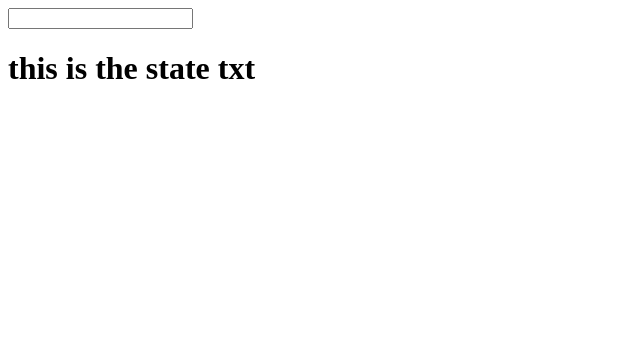
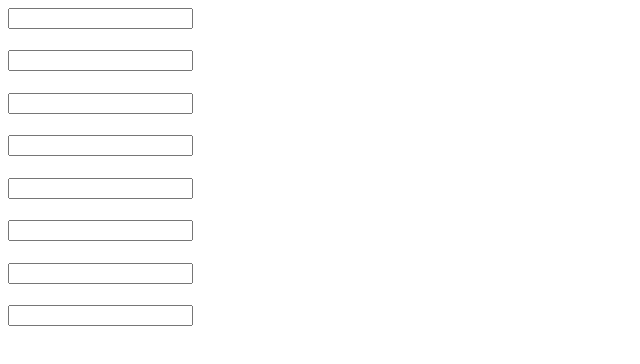
Before and after one commit to jfatta/react-fundamentals, a React app: page / in a window 1280 px wide. Shown: the top 364 px of the page, without its empty margins (0-640 px from the left). Built offline with nearby package versions, Linux system fonts and the light colour scheme.

Commit message:
lesson 6 done.

```diff
--- a/App.js
+++ b/App.js
@@ -3,10 +3,8 @@
 
     constructor() {
         super();
-        this.state = {
-            txt: 'this is the state txt',
-            cat: 0
-        }
+        this.state = {txt: ''}
+        this.update = this.update.bind(this)
     }
 
     update(e) {
@@ -17,12 +15,26 @@
     render() {
         return (
             <div>
-                <input type="text"
-                    onChange={this.update.bind(this) } />
-
-                <h1>{this.state.txt}</h1>
+                <Widget txt={this.state.txt} update={this.update}/>
+                <Widget txt={this.state.txt} update={this.update}/>
+                <Widget txt={this.state.txt} update={this.update}/>
+                <Widget txt={this.state.txt} update={this.update}/>
+                <Widget txt={this.state.txt} update={this.update}/>
+                <Widget txt={this.state.txt} update={this.update}/>
+                <Widget txt={this.state.txt} update={this.update}/>
+                <Widget txt={this.state.txt} update={this.update}/>
             </div>
         );
     }
 }
+
+const Widget = (props) => {
+    return (
+            <div>
+                <input type="text"
+                    onChange={props.update.bind(this) } />
+                <h1>{props.txt}</h1>
+            </div>
+        );
+}
 export default App
```
